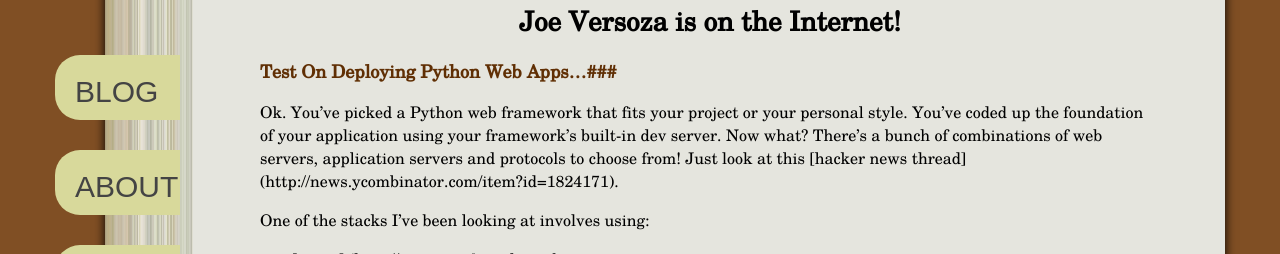
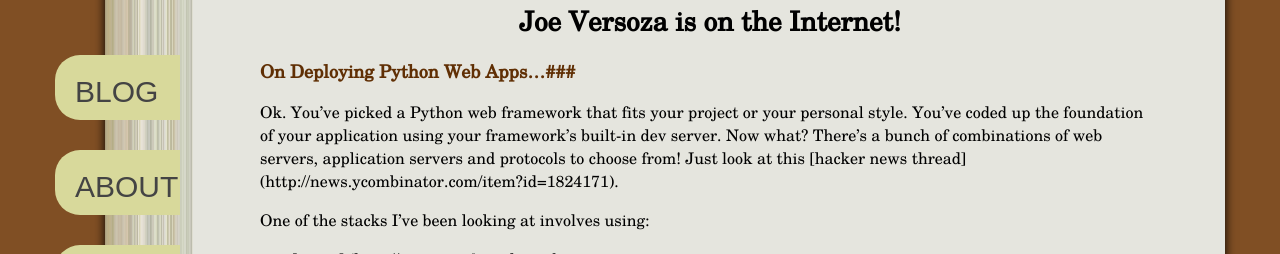
Before and after one commit to foureyes/jvers, a Jekyll site: the page built from tutorials/_posts/2011-01-30-uwsgi-nginx-and-django-or-flask.markdown, in a window 1280 px wide and 900 px high. Shown: the top 254 px of the window. Built offline with Jekyll 4.4.1, drawn with Linux system fonts in a browser that asks for light colours; nearby versions of some CDN libraries; some web fonts are replaced.

Commit message:
Edited tutorials/_posts/2011-01-30-uwsgi-nginx-and-django-or-flask.markdown via GitHub

```diff
--- a/tutorials/_posts/2011-01-30-uwsgi-nginx-and-django-or-flask.markdown
+++ b/tutorials/_posts/2011-01-30-uwsgi-nginx-and-django-or-flask.markdown
@@ -2,7 +2,7 @@
 layout: post
 title: Python Web App Deployment With nginx, uwsgi and daemontools
 ---
-### Test On Deploying Python Web Apps...###
+### On Deploying Python Web Apps...###
 Ok.  You've picked a Python web framework that fits your project or your personal style.  You've coded up the foundation of your application using your framework's built-in dev server.  Now what?  There's a bunch of combinations of web servers, application servers and protocols to choose from!  Just look at this [hacker news thread] (http://news.ycombinator.com/item?id=1824171).
 
 One of the stacks I've been looking at involves using:
```
